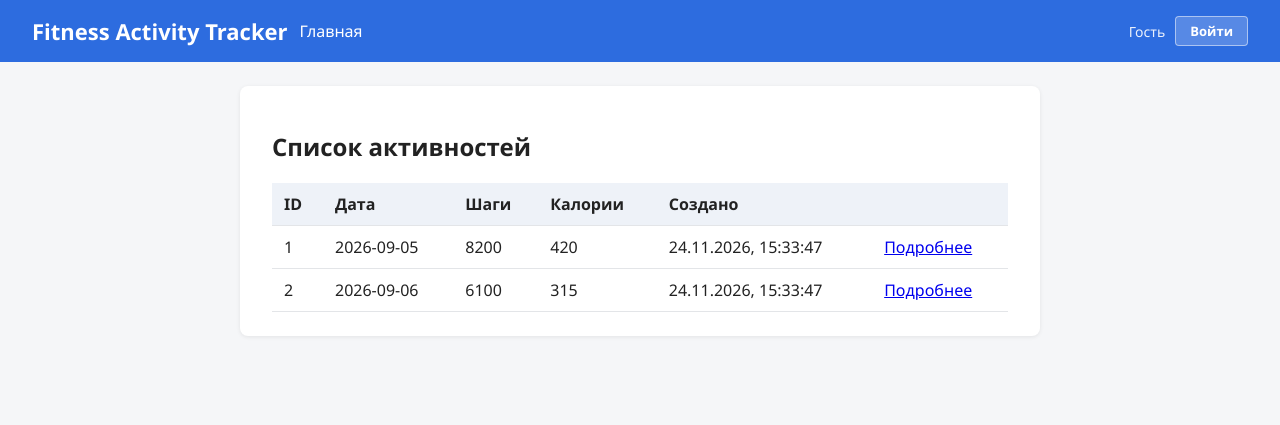
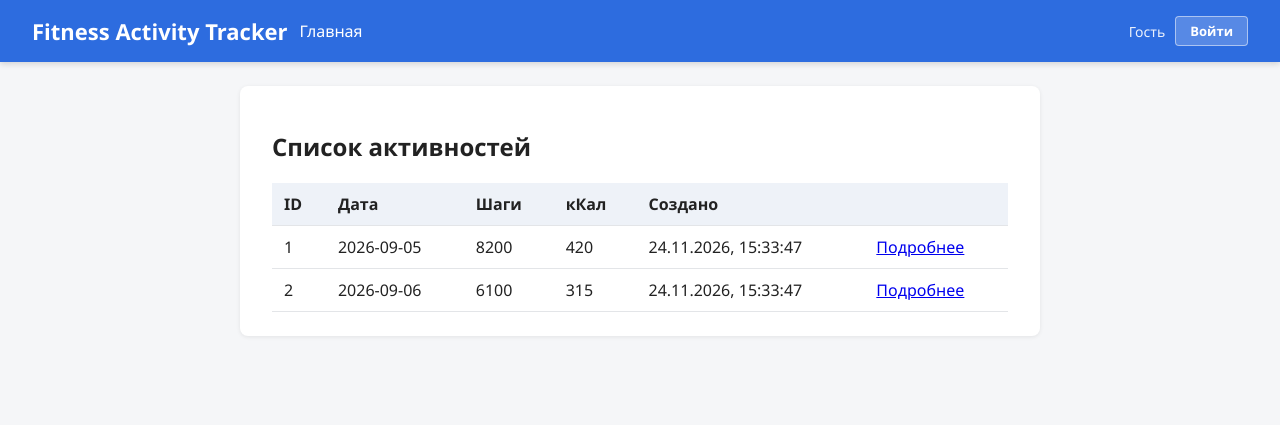
Before and after one commit to skdje21/fitness-activity-tracker, a Node server app: page / in a window 1280 px wide. Shown: the top 425 px of the page. Run offline with Node 20, Linux system fonts and the light colour scheme; data comes from the database, SQL or seed files in the repository; some libraries are stand-ins or nearby versions.

Commit message:
upd gonchr

```diff
--- a/config/validation.json
+++ b/config/validation.json
@@ -8,5 +8,8 @@
         "min": 0,
         "max": 999999,
         "maxLength": 6
+    },
+    "date": {
+        "min": "2000-01-01"
     }
 }
--- a/middleware/fakeAuth.js
+++ b/middleware/fakeAuth.js
@@ -7,6 +7,9 @@ function fakeAuth(req, res, next) {
     }
 
     res.locals.user = req.user;
+    // Суффикс для ссылок, чтобы сохранять "авторизацию" (?auth=1) при переходах.
+    // Для гостя — пустая строка.
+    res.locals.authQuery = req.user.role === 'user' ? '?auth=1' : '';
 
     next();
 }
--- a/public/style.css
+++ b/public/style.css
@@ -11,6 +11,10 @@ body {
     background: #2d6cdf;
     color: #fff;
     padding: 16px 32px;
+    position: sticky;   /* шапка закреплена сверху при прокрутке */
+    top: 0;
+    z-index: 100;
+    box-shadow: 0 2px 6px rgba(0,0,0,.15);
 }
 
 .site-header { display: flex; flex-wrap: wrap; align-items: center; gap: 12px; }
--- a/routes/web.js
+++ b/routes/web.js
@@ -35,7 +35,21 @@ router.post('/add', requireAuth, logGuard, async (req, res, next) => {
         const values = { date, steps: stepsRaw, calories: caloriesRaw };
         const errors = {};
 
-        if (!date) errors.date = 'Укажите дату';
+        if (!date) {
+            errors.date = 'Укажите дату';
+        } else if (!/^\d{4}-\d{2}-\d{2}$/.test(date) || Number.isNaN(Date.parse(date))) {
+            // формат строго ГГГГ-ММ-ДД (ровно 4 цифры года) и реальная дата
+            errors.date = 'Некорректная дата';
+        } else {
+            // Сравниваем как строки YYYY-MM-DD (лексикографически = хронологически),
+            // чтобы избежать расхождений из-за часового пояса.
+            const todayStr = new Date().toLocaleDateString('en-CA'); // локальная дата в формате YYYY-MM-DD
+            if (date < rules.date.min) {
+                errors.date = `Дата не раньше ${rules.date.min}`;
+            } else if (date > todayStr) {
+                errors.date = 'Дата не может быть в будущем';
+            }
+        }
         if (!stepsRaw) {
             errors.steps = 'Введите количество шагов';
         } else if (stepsRaw.length > rules.steps.maxLength) {
--- a/views/404.ejs
+++ b/views/404.ejs
@@ -2,6 +2,6 @@
 
 <h2 class="error-code">404</h2>
 <p>Страница не найдена: <code><%= url %></code></p>
-<p><a href="/">← На главную</a></p>
+<p><a href="/<%= authQuery %>">← На главную</a></p>
 
 <%- include('partials/footer') %>
--- a/views/500.ejs
+++ b/views/500.ejs
@@ -3,6 +3,6 @@
 <h2 class="error-code">500</h2>
 <p>Внутренняя ошибка сервера.</p>
 <p><code><%= message %></code></p>
-<p><a href="/">← На главную</a></p>
+<p><a href="/<%= authQuery %>">← На главную</a></p>
 
 <%- include('partials/footer') %>
--- a/views/index.ejs
+++ b/views/index.ejs
@@ -11,7 +11,7 @@
                 <th>ID</th>
                 <th>Дата</th>
                 <th>Шаги</th>
-                <th>Калории</th>
+                <th>кКал</th>
                 <th>Создано</th>
                 <th></th>
             </tr>
@@ -24,7 +24,7 @@
                     <td><%= activity.steps %></td>
                     <td><%= activity.calories %></td>
                     <td><%= activity.createdAt ? new Date(activity.createdAt).toLocaleString('ru-RU') : '—' %></td>
-                    <td><a href="/item/<%= activity.id %>">Подробнее</a></td>
+                    <td><a href="/item/<%= activity.id %><%= authQuery %>">Подробнее</a></td>
                 </tr>
             <% }); %>
         </tbody>
--- a/views/item.ejs
+++ b/views/item.ejs
@@ -5,10 +5,10 @@
 <ul class="details">
     <li><span>Дата:</span> <%= activity.date %></li>
     <li><span>Шаги:</span> <%= activity.steps %></li>
-    <li><span>Калории:</span> <%= activity.calories %></li>
+    <li><span>Калории:</span> <%= activity.calories %> кКал</li>
     <li><span>Создано:</span> <%= activity.createdAt ? new Date(activity.createdAt).toLocaleString('ru-RU') : '—' %></li>
 </ul>
 
-<p><a href="/">← Назад к списку</a></p>
+<p><a href="/<%= authQuery %>">← Назад к списку</a></p>
 
 <%- include('partials/footer') %>
--- a/views/log-error.ejs
+++ b/views/log-error.ejs
@@ -3,6 +3,6 @@
 <h2 class="error-code">Ошибка журнала</h2>
 <p><%= message %></p>
 <p>Запись не была сохранена. Обратитесь к администратору или восстановите таблицу журнала логов.</p>
-<p><a href="/?auth=1">← На главную</a></p>
+<p><a href="/<%= authQuery %>">← На главную</a></p>
 
 <%- include('partials/footer') %>
```
Also changed, not shown: views/add.ejs (+7 -2 lines).
